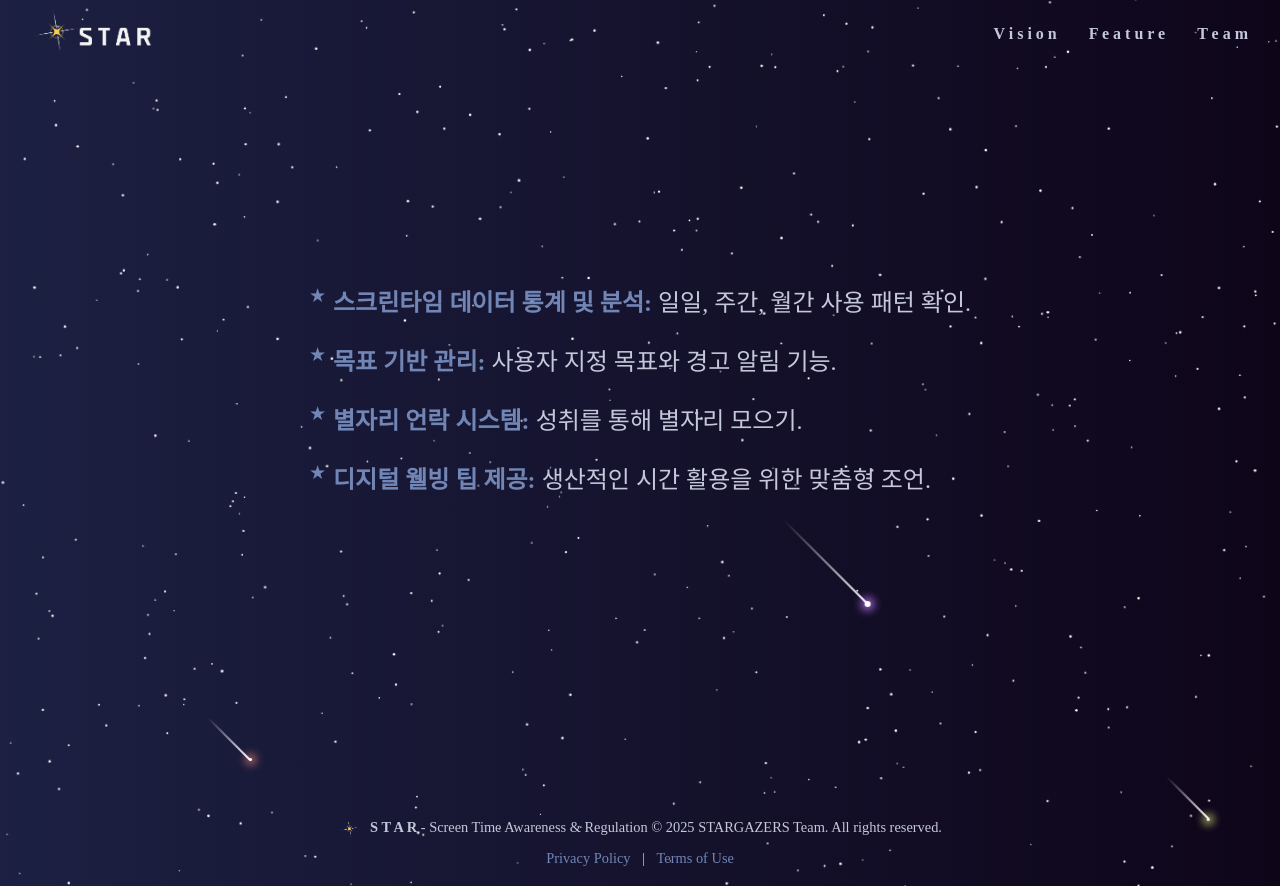
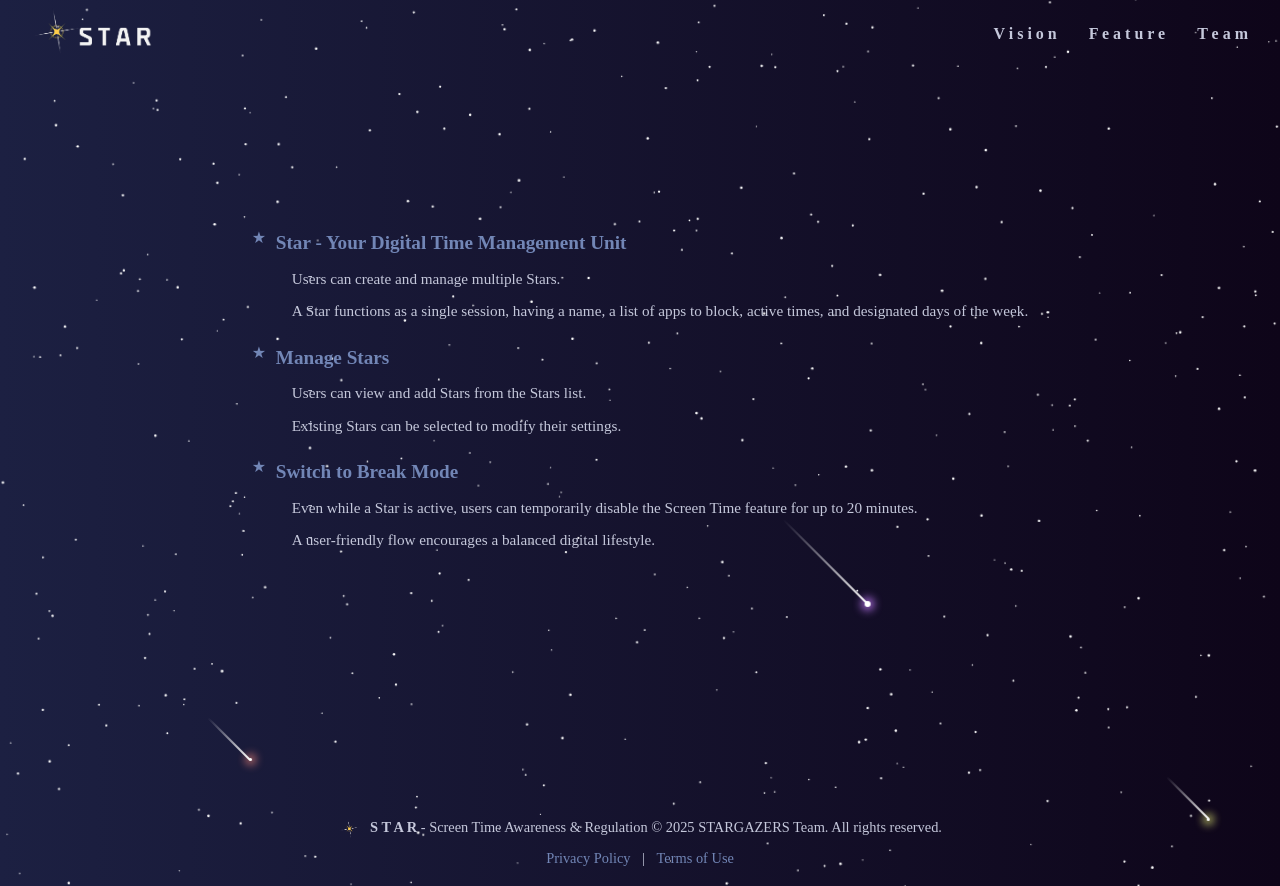
Before and after one commit to daydreamplace/STAR-web, a React (Vite) app: page /feature in a window 1280 px wide. Built offline with nearby package versions, Linux system fonts and the light colour scheme; a web font is replaced by a local one.

Commit message:
[Refactor] Feature page text refactoring

```diff
--- a/src/pages/Feature.tsx
+++ b/src/pages/Feature.tsx
@@ -5,16 +5,30 @@ const Feature = () => {
     <Container>
       <ul className="features-list">
         <li>
-          <strong>스크린타임 데이터 통계 및 분석:</strong> 일일, 주간, 월간 사용 패턴 확인.
+          <strong>Star - Your Digital Time Management Unit</strong>
+          <ul>
+            <li>Users can create and manage multiple Stars.</li>
+            <li>
+              A Star functions as a single session, having a name, a list of apps to block, active times, and designated
+              days of the week.
+            </li>
+          </ul>
         </li>
         <li>
-          <strong>목표 기반 관리:</strong> 사용자 지정 목표와 경고 알림 기능.
+          <strong>Manage Stars</strong>
+          <ul>
+            <li>Users can view and add Stars from the Stars list.</li>
+            <li>Existing Stars can be selected to modify their settings.</li>
+          </ul>
         </li>
         <li>
-          <strong>별자리 언락 시스템:</strong> 성취를 통해 별자리 모으기.
-        </li>
-        <li>
-          <strong>디지털 웰빙 팁 제공:</strong> 생산적인 시간 활용을 위한 맞춤형 조언.
+          <strong>Switch to Break Mode</strong>
+          <ul>
+            <li>
+              Even while a Star is active, users can temporarily disable the Screen Time feature for up to 20 minutes.
+            </li>
+            <li>A user-friendly flow encourages a balanced digital lifestyle.</li>
+          </ul>
         </li>
       </ul>
     </Container>
@@ -32,13 +46,13 @@ const Container = styled.div`
 
   .features-list {
     list-style: none;
-    padding: 0;
-    font-size: 1.5rem;
-    line-height: 1.8;
+    padding: 0 2rem;
+    font-size: 1rem;
+    line-height: 1.6;
     color: ${({ theme }) => theme.colors.text};
 
     li {
-      margin-bottom: 1rem;
+      margin-bottom: 1.2rem;
       position: relative;
       padding-left: 1.5rem;
 
@@ -47,12 +61,33 @@ const Container = styled.div`
         position: absolute;
         left: 0;
         color: ${({ theme }) => theme.colors.tertiary};
-        font-size: 1.2rem;
-        line-height: 1.5;
+        font-size: 1rem;
+        line-height: 1.2;
       }
 
       strong {
         color: ${({ theme }) => theme.colors.tertiary};
+        font-size: 1.2rem;
+        display: block;
+        margin-bottom: 0.5rem;
+      }
+
+      ul {
+        list-style: none;
+        padding-left: 1rem;
+
+        li {
+          padding-left: 0;
+          font-size: 0.95rem;
+          margin-bottom: 0.5rem;
+          &::before {
+            content: "-";
+            position: absolute;
+            left: 1rem;
+            color: ${({ theme }) => theme.colors.text};
+            font-size: 0.9rem;
+          }
+        }
       }
     }
   }
```
